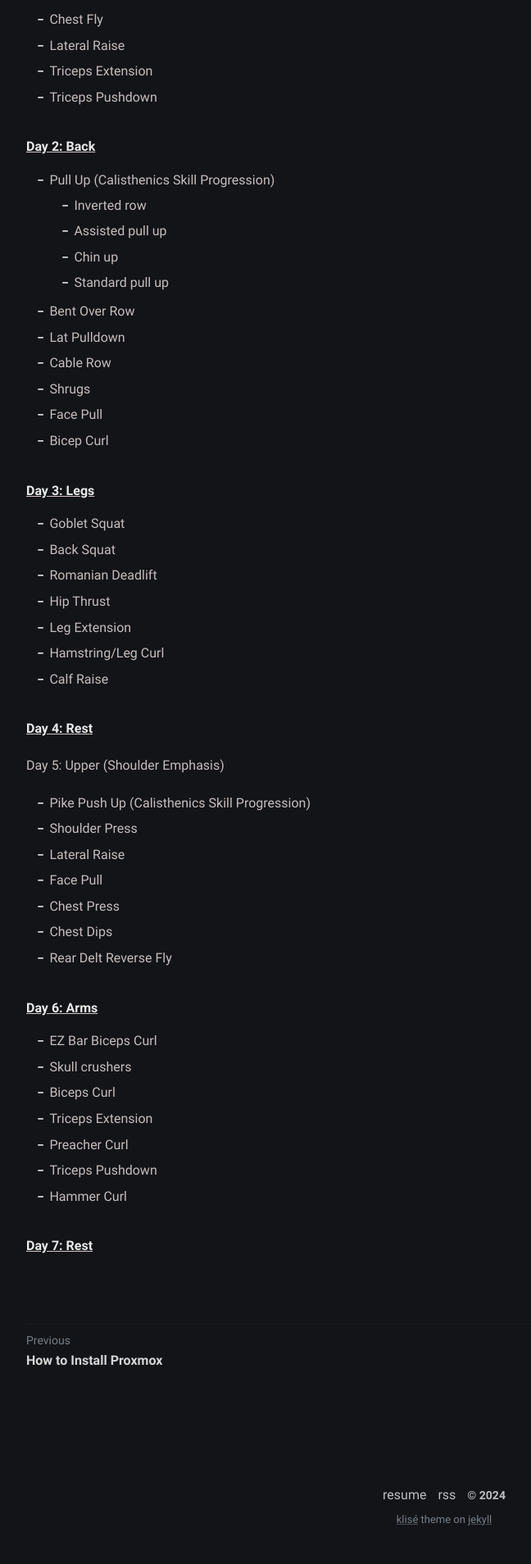
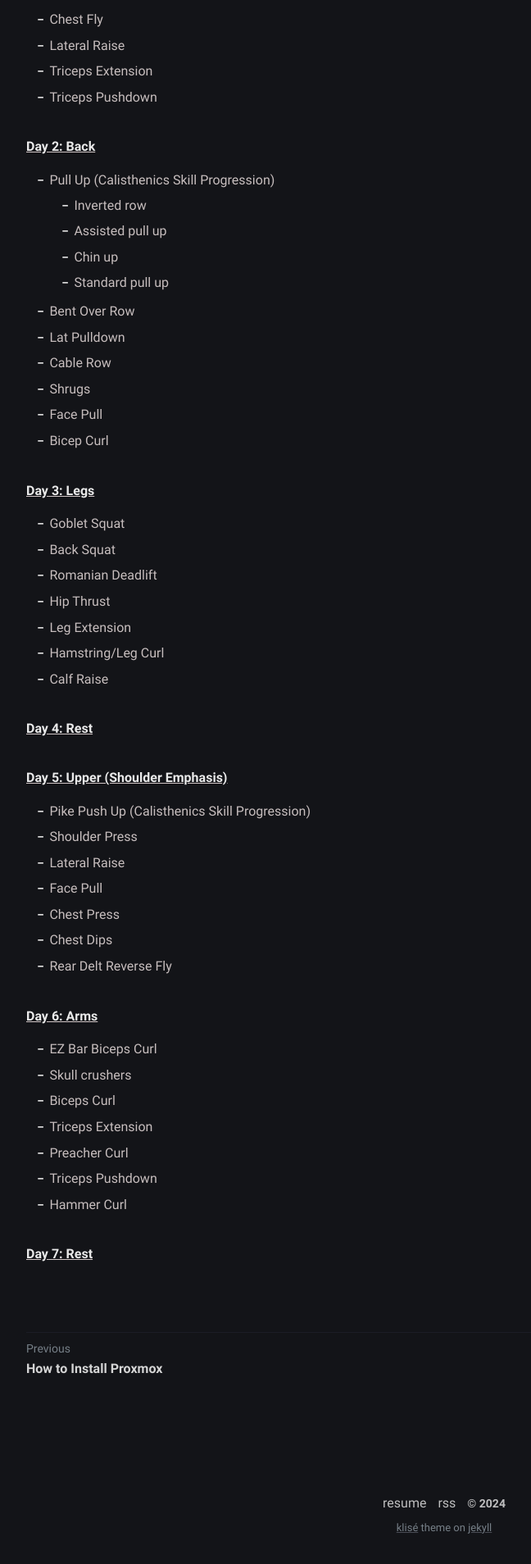
Before and after one commit to dadavidson/dadavidson-blog, a Jekyll site: the page built from _posts/2024-11-29-physical-training.md, in a window 1280 px wide. Shown: the part 1144-3052 px from the top of the page at 82% size, without its empty margins (98-746 px from the left). Built offline with Jekyll 4.4.1, drawn with Linux system fonts in a browser that asks for light colours.

```diff
--- a/_posts/2024-11-29-physical-training.md
+++ b/_posts/2024-11-29-physical-training.md
@@ -60,7 +60,7 @@ My training split / workouts all logged via the [Hevy workout app](https://hevy.
 
 ##### <u>Day 4: Rest</u>
 
-Day 5: Upper (Shoulder Emphasis)
+##### <u>Day 5: Upper (Shoulder Emphasis)</u>
 - Pike Push Up (Calisthenics Skill Progression)
 - Shoulder Press
 - Lateral Raise
```
